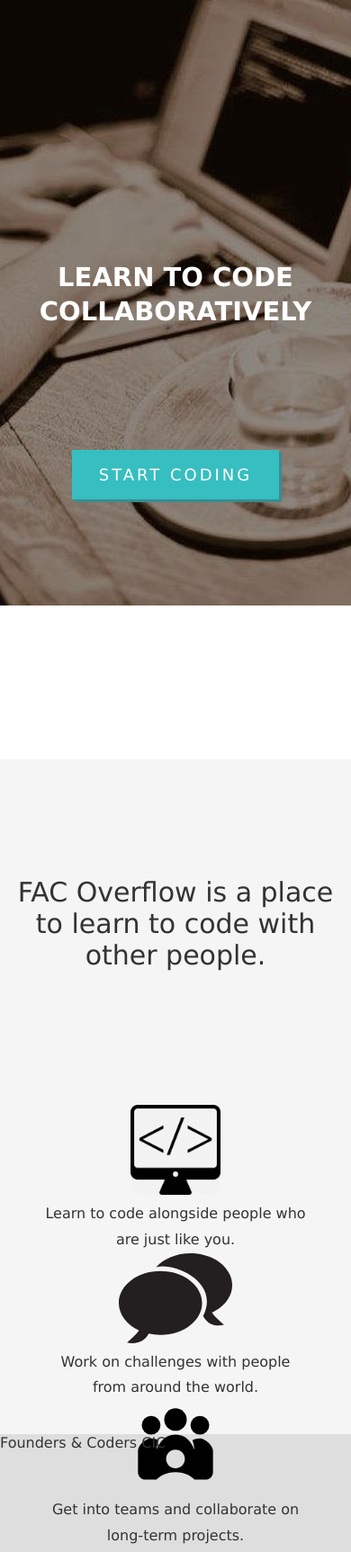
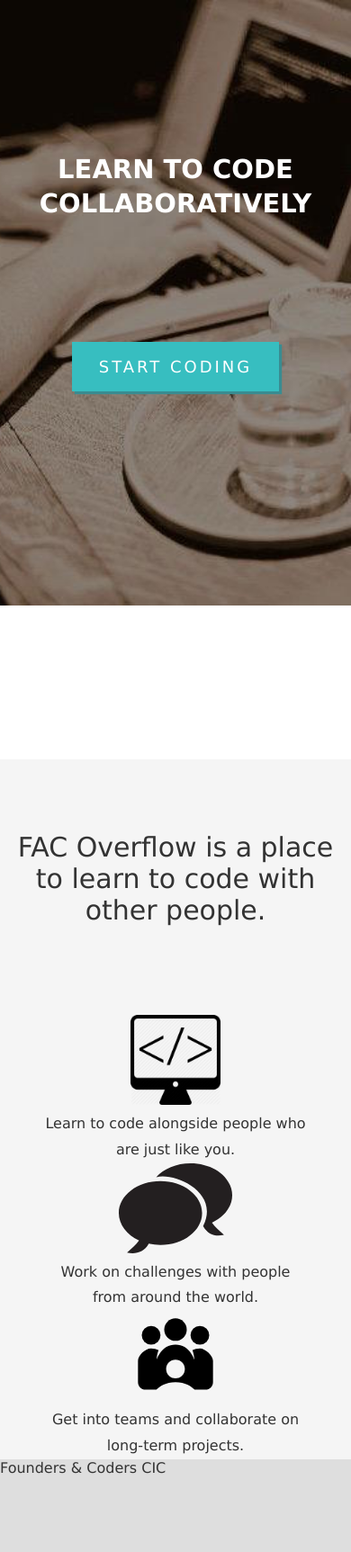
Before and after one commit to foundersandcoders/facform, a website: page public/templates/index.html in a window 390 px wide. Shown: the top 1725 px of the page at 90% size. Drawn offline with Linux system fonts and the light colour scheme.

Commit message:
finally the footer is in the right place

```diff
--- a/public/css/scss/pages/_index.scss
+++ b/public/css/scss/pages/_index.scss
@@ -58,19 +58,19 @@
 
 #two {
   background-color: $offWhite;
-  height: 700px;
+  // height: 700px;
   text-align: center;
-  padding-top: 50px;
+  // padding-top: 50px;
 
   h2 {
-    padding: 80px;
+    padding: 50px;
     font-weight: normal;
     font-size: 30px;
     margin: 0;
   }
 
   #info-container {
-    margin-top: 50px;
+    // margin-top: 50px;
     padding: 0;
     width: 100%;
     text-align: center;
@@ -110,7 +110,7 @@
     h1#mission {
       font-size: 29px;
       margin-bottom: 35px;
-      margin-top: 130px;
+      margin-top: 10px;
     }
   }
 
```
Also changed, not shown: public/css/main.css, 1 other file.
